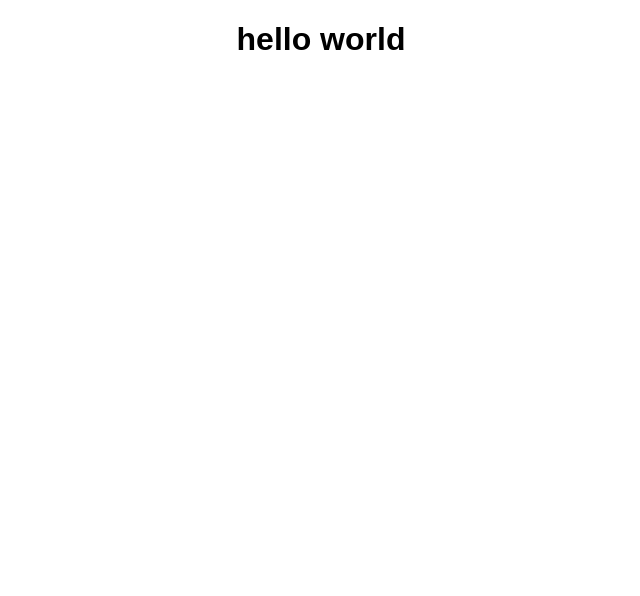
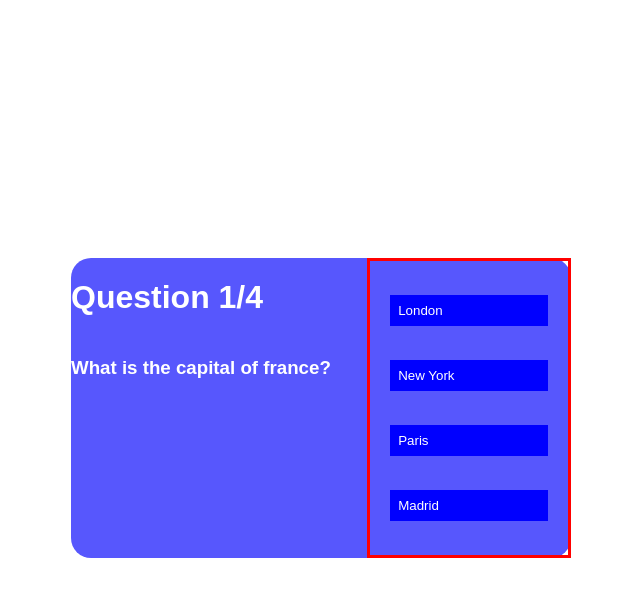
Before and after one commit to leoarthurwall/react-quiz, a React (Create React App) app: page / in a window 1280 px wide. Shown: the top 596 px of the page, without its empty margins (319-959 px from the left). Built offline with nearby package versions, Linux system fonts and the light colour scheme.

Commit message:
created basic JSX structure and CSS styling. now working on improving the styling

```diff
--- a/src/App.js
+++ b/src/App.js
@@ -1,9 +1,20 @@
-import './index.css';
+import "./index.css";
 
 function App() {
   return (
     <div className="App">
-      <h1>hello world</h1>
+      <div className="quiz-container">
+        <div className="left-container">
+          <h1>Question 1/4</h1>
+          <h3>What is the capital of france?</h3>
+        </div>
+        <div className="right-container">
+          <button className="answer">London</button>
+          <button className="answer">New York</button>
+          <button className="answer">Paris</button>
+          <button className="answer">Madrid</button>
+        </div>
+      </div>
     </div>
   );
 }
--- a/src/index.css
+++ b/src/index.css
@@ -1,4 +1,45 @@
 .App {
   font-family: sans-serif;
-  text-align: center;
+
+  display: flex;
+  justify-content: center;
+  align-items: center;
+  height: 100vh;
 }
+
+.quiz-container {
+  display: flex;
+
+  height:300px;
+  width: 500px;
+  background-color: rgb(87, 87, 253);
+  color: white;
+  border-radius: 20px;
+}
+
+.left-container{
+  display:flex;
+  flex-direction: column;
+  height: 100%;
+  width:60%;
+}
+
+.right-container{
+  display: flex;
+  flex-direction: column;
+  justify-content: space-evenly;
+  align-items: center;
+  border: 3px solid red;
+  width:40%;
+}
+
+.answer{
+  width: 80%;
+  padding: 0.5rem;
+  text-align: left;
+  color: white;
+  background-color: blue;
+  outline: none;
+  border: none;
+  cursor: pointer;
+}
```
